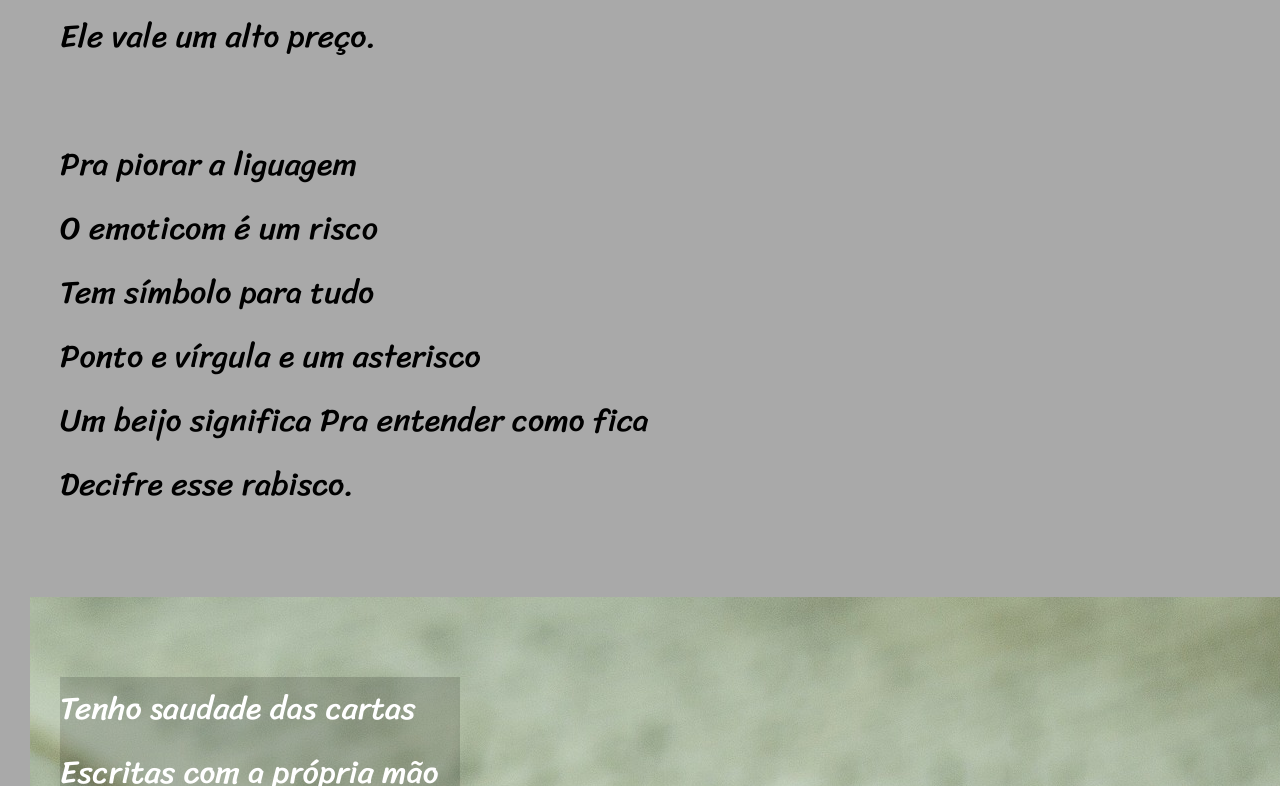
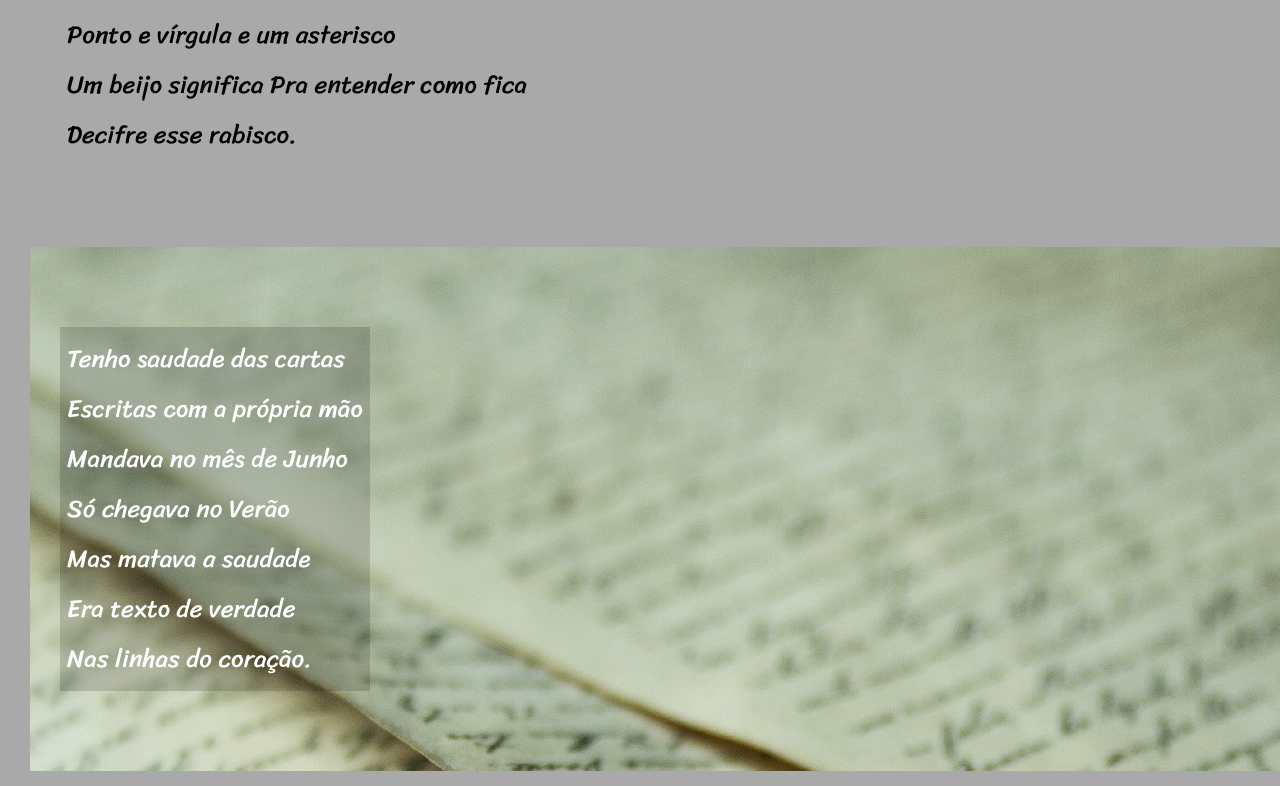
Before and after one commit to Gabrielprograme/html-css, a plain HTML site: page MODULO 03 CSS/projetocordel/index.html in a window 1280 px wide. Shown: the part 2014-2800 px from the top of the page. Drawn offline with Linux system fonts and the light colour scheme.

Commit message:
Update style.css

```diff
--- a/MODULO 03 CSS/projetocordel/style.css
+++ b/MODULO 03 CSS/projetocordel/style.css
@@ -54,11 +54,12 @@ section{
     padding-left: 30px;
     line-height: 2em;
     font-family: var(--fonte-conteudo);
-    font-size: 2.5vw;
+    font-size: 25px;
 }
 section.normal > p{
     color: black;
-
+    display: inline-block;
+    padding: 7px;
 }
 
 section.imagem{
@@ -70,7 +71,8 @@ section.imagem{
 section.imagem >p{
     background-color: rgba(0, 0, 0, 0.151);
     color: white;
-    width: 400px;
+    display: inline-block;
+    padding: 7px;
 }
 
 #segunda{
```
